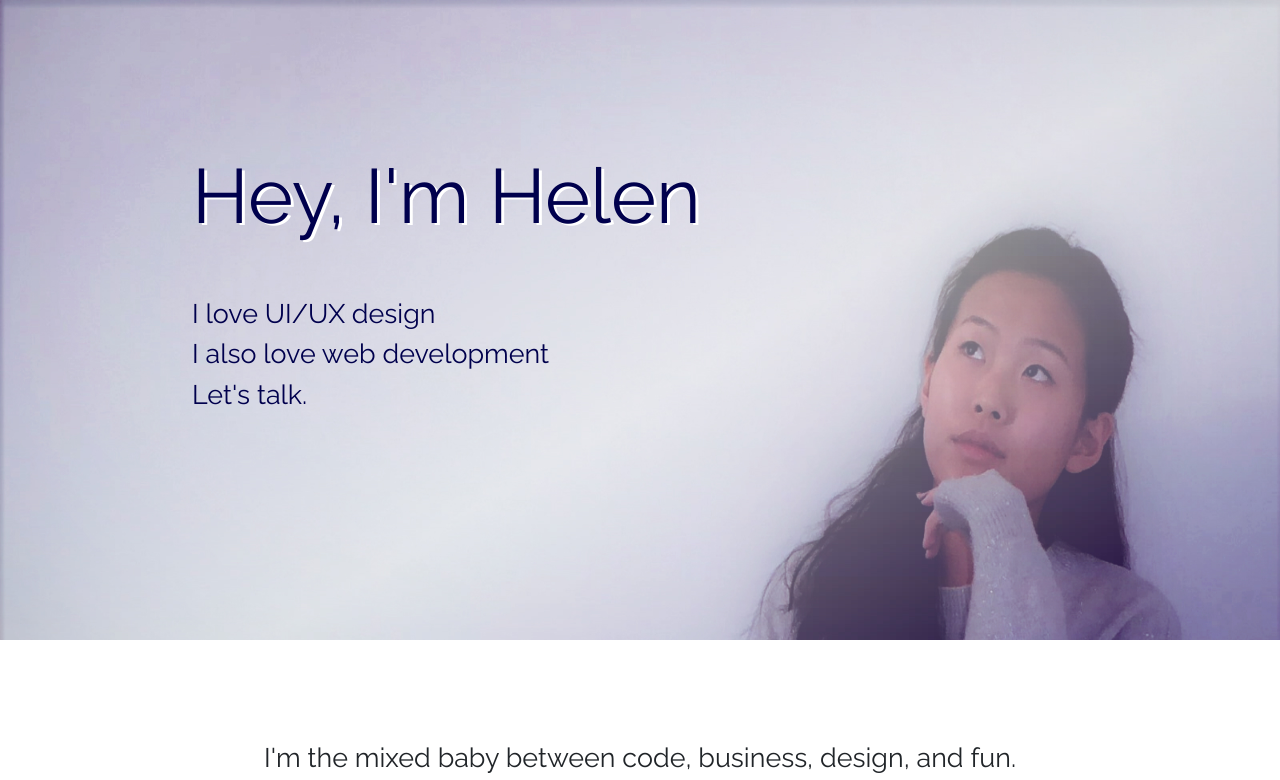
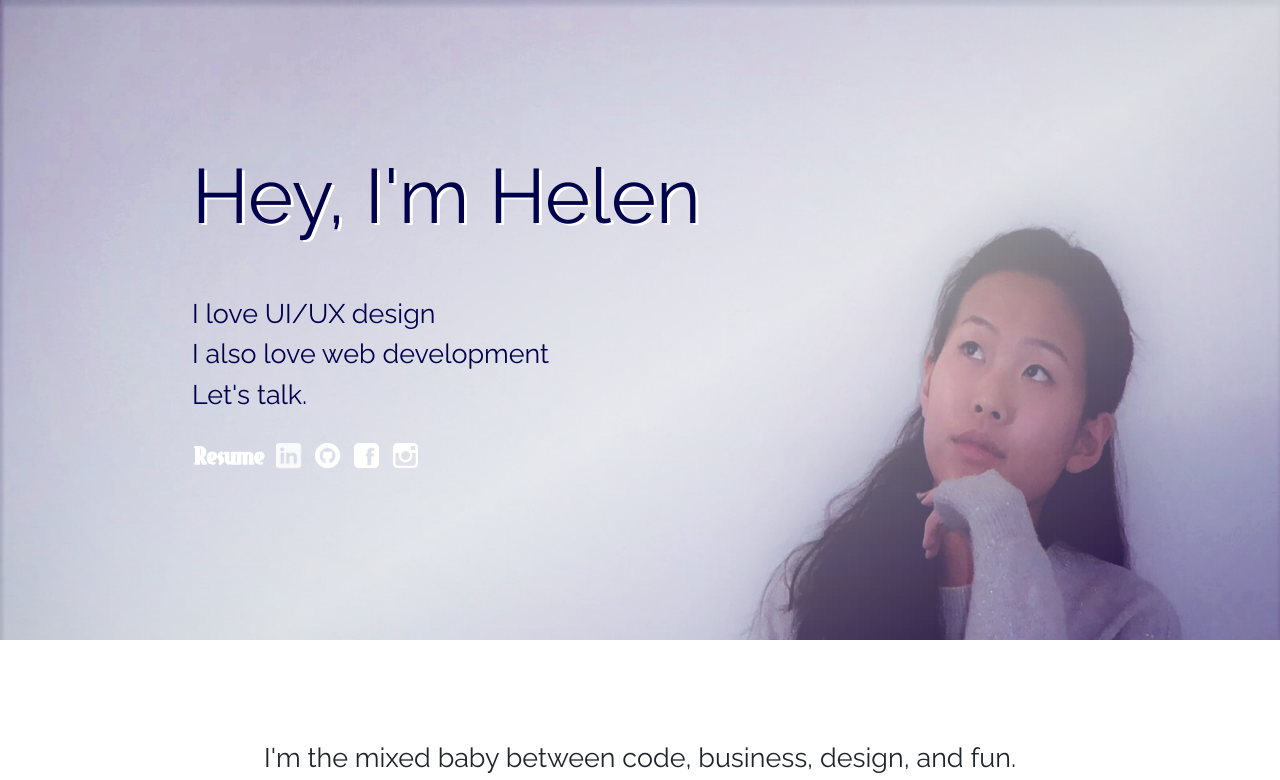
Before and after one commit to helenwxdong/helenwxdong.github.io, a plain HTML site: page index.html in a window 1280 px wide. Shown: the top 780 px of the page. Drawn offline with nearby package versions, Linux system fonts and the light colour scheme.

Commit message:
Update index.html

```diff
--- a/index.html
+++ b/index.html
@@ -20,24 +20,23 @@
 <div id="homeHeader"><!-- open header div -->
 <h1 class = "home animated fadeInLeft">Hey, I'm Helen</h1><br><br>
 
-<h2 class = "home animated fadeIn" style="animation-delay: 2s;">
+<h2 class = "home animated fadeIn" style="animation-delay: 1s;">
 I love UI/UX design</h2>
-<h2 class = "home animated fadeIn" style="animation-delay: 3s;">
+<h2 class = "home animated fadeIn" style="animation-delay: 1.7s;">
 I also love web development</h2>
-<h2 class = "home animated fadeIn" style="animation-delay: 4s;">
+<h2 class = "home animated fadeIn" style="animation-delay: 2.4s;">
 Let's talk.</h2><br>
 <a href="resume.pdf" download>
-<img class = "animated fadeIn" src="resume.png" alt="Resume" style="width:75px;height:25px; animation-delay: 5s;"></a>
+<img class = "animated fadeIn" src="resume.png" alt="Resume" style="width:75px;height:25px; animation-delay: 3.1s;"></a>
 </a>
 <a href="https://www.linkedin.com/in/helenwxdong/">
-<img class = "animated fadeIn" src="linkedin.png" alt="LinkedIn" style="width:25px;height:25px; margin: 0px 5px; animation-delay: 5s;"></a>
+<img class = "animated fadeIn" src="linkedin.png" alt="LinkedIn" style="width:25px;height:25px; margin: 0px 5px; animation-delay: 3.1s;"></a>
 <a href="https://github.com/Helenistic">
-<img class = "animated fadeIn" src="git.png" alt="GitHub" style="width:25px;height:25px; margin: 0px 5px; animation-delay: 5s;"></a>
+<img class = "animated fadeIn" src="git.png" alt="GitHub" style="width:25px;height:25px; margin: 0px 5px; animation-delay: 3.1s;"></a>
 <a href="https://www.facebook.com/helenwxdong">
-<img class = "animated fadeIn" src="facebook.png" alt="Facebook" style="width:25px;height:25px; margin: 0px 5px; animation-delay: 5s;"></a>
+<img class = "animated fadeIn" src="facebook.png" alt="Facebook" style="width:25px;height:25px; margin: 0px 5px; animation-delay: 3.1s;"></a>
 <a href="https://www.instagram.com/_helenistic_/">
-<img class = "animated fadeIn" src="insta.png" alt="Instagram" style="width:25px;height:25px; margin: 0px 5px; animation-delay: 5s;"></a>
-
+<img class = "animated fadeIn" src="insta.png" alt="Instagram" style="width:25px;height:25px; margin: 0px 5px; animation-delay: 3.1s;"></a>
 </div><!-- close header div -->
 
 <div id="homeTransition" style="padding-bottom:2%">
```
